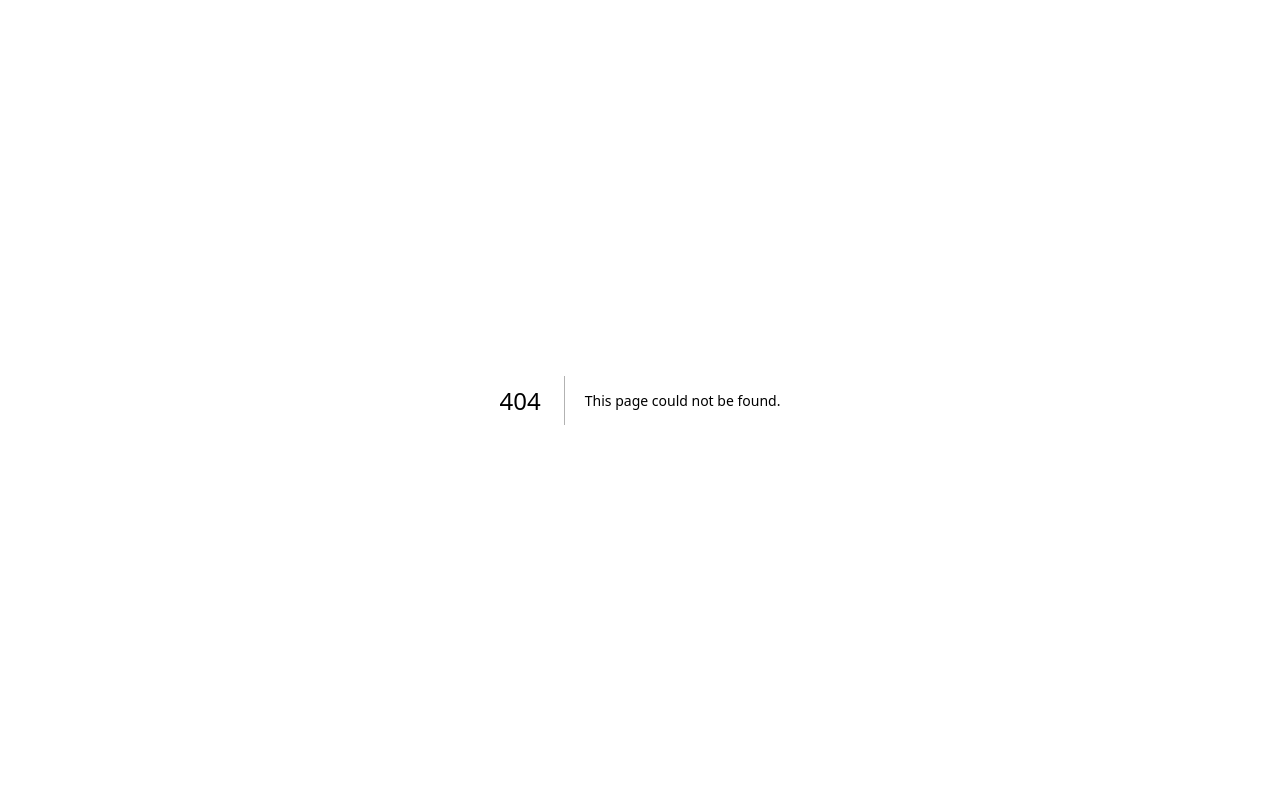
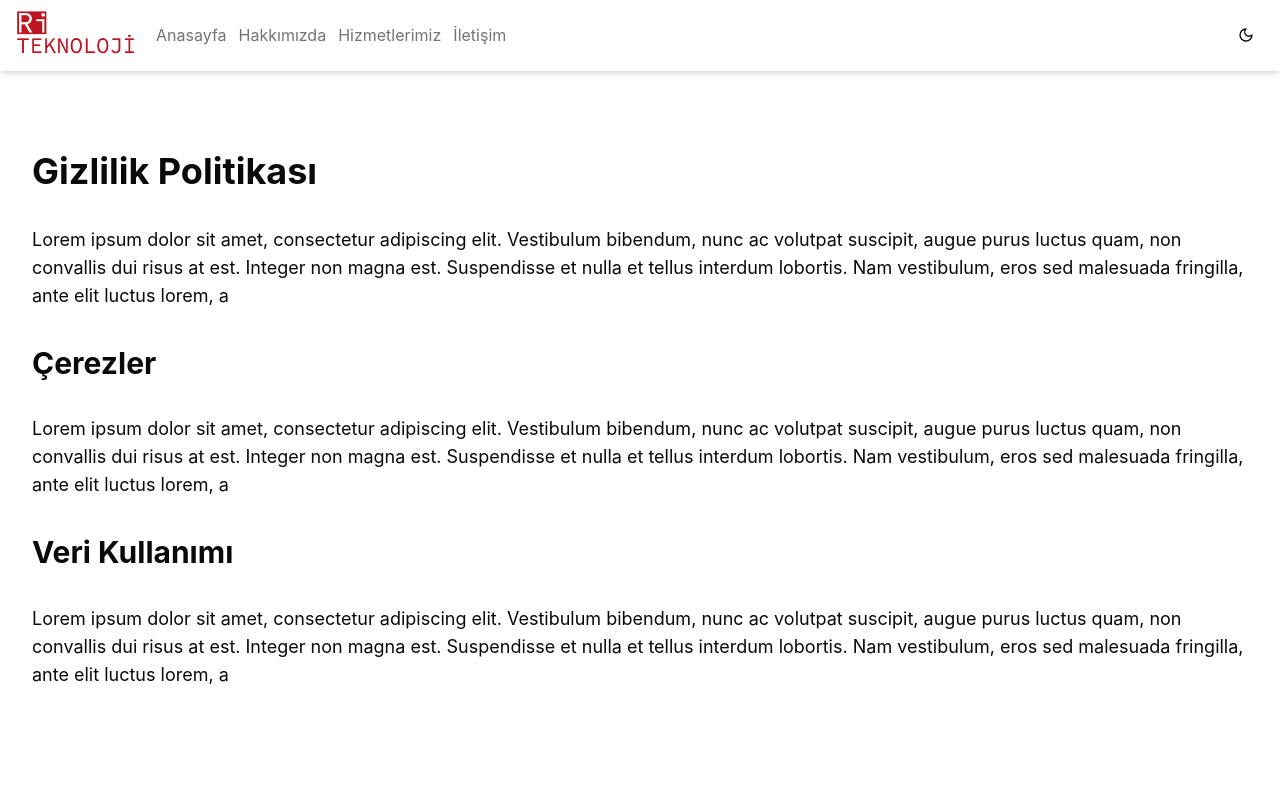
Before and after one commit to AydinTheFirst/ri-teknoloji, a Next.js app: page /privacy in a window 1280 px wide. Before the commit this address had no page. Shown: the top 800 px of the page. Built offline with nearby package versions, Linux system fonts and the light colour scheme; some icons are missing.

Commit message:
Add Privacy Policy and Terms of Service pages with styled content

```diff
--- /dev/null
+++ b/src/app/(landing)/privacy/page.tsx
@@ -0,0 +1,33 @@
+import React from "react";
+
+export default function Privacy() {
+  return (
+    <div className="prose">
+      <h1>Gizlilik Politikası</h1>
+      <p>
+        Lorem ipsum dolor sit amet, consectetur adipiscing elit. Vestibulum
+        bibendum, nunc ac volutpat suscipit, augue purus luctus quam, non
+        convallis dui risus at est. Integer non magna est. Suspendisse et nulla
+        et tellus interdum lobortis. Nam vestibulum, eros sed malesuada
+        fringilla, ante elit luctus lorem, a
+      </p>
+      <h2>Çerezler</h2>
+      <p>
+        Lorem ipsum dolor sit amet, consectetur adipiscing elit. Vestibulum
+        bibendum, nunc ac volutpat suscipit, augue purus luctus quam, non
+        convallis dui risus at est. Integer non magna est. Suspendisse et nulla
+        et tellus interdum lobortis. Nam vestibulum, eros sed malesuada
+        fringilla, ante elit luctus lorem, a
+      </p>
+
+      <h2>Veri Kullanımı</h2>
+      <p>
+        Lorem ipsum dolor sit amet, consectetur adipiscing elit. Vestibulum
+        bibendum, nunc ac volutpat suscipit, augue purus luctus quam, non
+        convallis dui risus at est. Integer non magna est. Suspendisse et nulla
+        et tellus interdum lobortis. Nam vestibulum, eros sed malesuada
+        fringilla, ante elit luctus lorem, a
+      </p>
+    </div>
+  );
+}
--- /dev/null
+++ b/src/app/(landing)/tos/page.tsx
@@ -0,0 +1,33 @@
+import React from "react";
+
+export default function Tos() {
+  return (
+    <div className="prose">
+      <h1>Kullanım Koşulları</h1>
+      <p>
+        Lorem ipsum dolor sit amet, consectetur adipiscing elit. Vestibulum
+        bibendum, nunc ac volutpat suscipit, augue purus luctus quam, non
+        convallis dui risus at est. Integer non magna est. Suspendisse et nulla
+        et tellus interdum lobortis. Nam vestibulum, eros sed malesuada
+        fringilla, ante elit luctus lorem, a
+      </p>
+      <h2>Çerezler</h2>
+      <p>
+        Lorem ipsum dolor sit amet, consectetur adipiscing elit. Vestibulum
+        bibendum, nunc ac volutpat suscipit, augue purus luctus quam, non
+        convallis dui risus at est. Integer non magna est. Suspendisse et nulla
+        et tellus interdum lobortis. Nam vestibulum, eros sed malesuada
+        fringilla, ante elit luctus lorem, a
+      </p>
+
+      <h2>Veri Kullanımı</h2>
+      <p>
+        Lorem ipsum dolor sit amet, consectetur adipiscing elit. Vestibulum
+        bibendum, nunc ac volutpat suscipit, augue purus luctus quam, non
+        convallis dui risus at est. Integer non magna est. Suspendisse et nulla
+        et tellus interdum lobortis. Nam vestibulum, eros sed malesuada
+        fringilla, ante elit luctus lorem, a
+      </p>
+    </div>
+  );
+}
--- a/src/styles/globals.css
+++ b/src/styles/globals.css
@@ -72,3 +72,19 @@ body {
     @apply bg-background text-foreground;
   }
 }
+
+.prose {
+  @apply container mx-auto my-20 grid gap-1;
+}
+
+.prose h1 {
+  @apply text-4xl font-bold;
+}
+
+.prose h2 {
+  @apply text-3xl font-bold;
+}
+
+.prose p {
+  @apply text-lg;
+}
```
